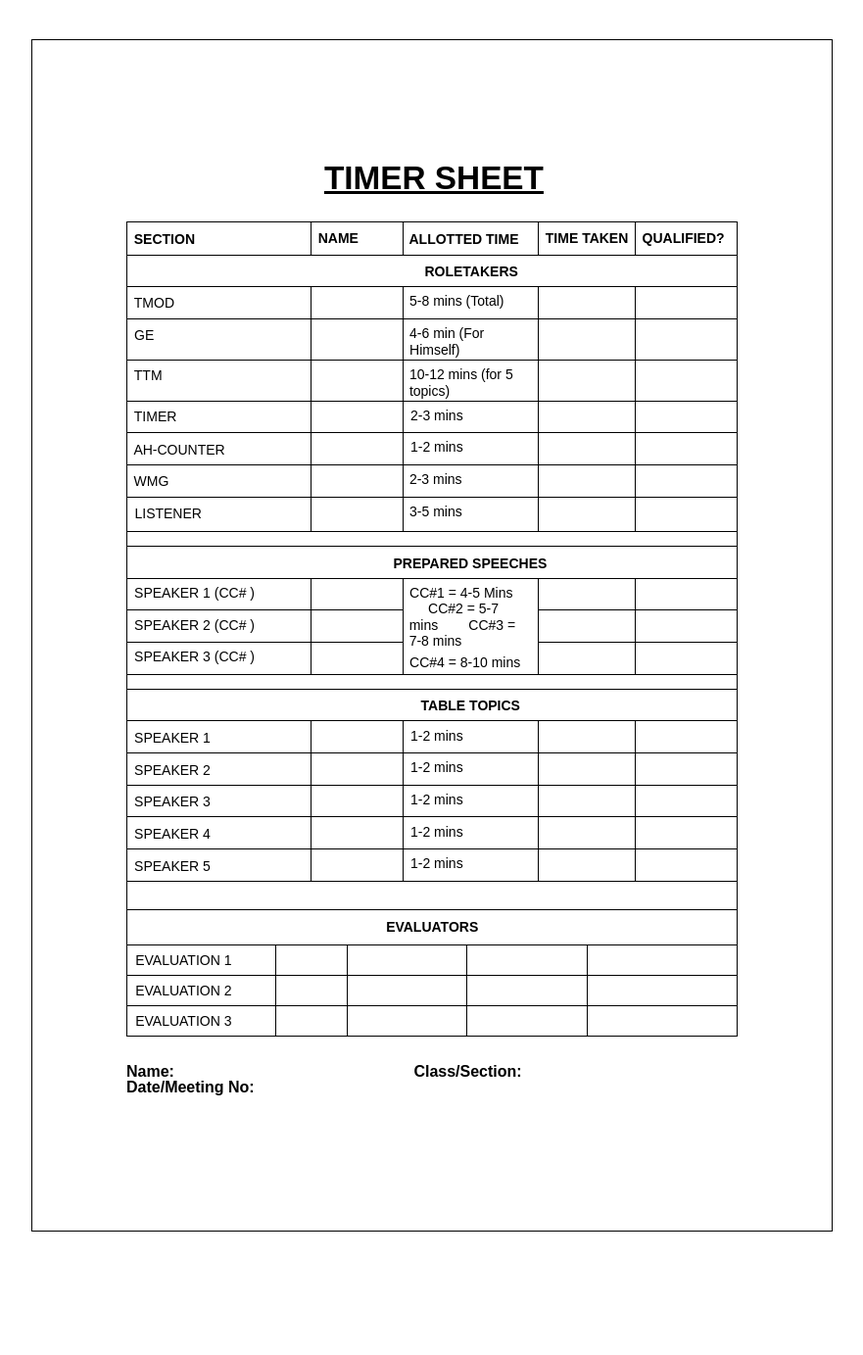
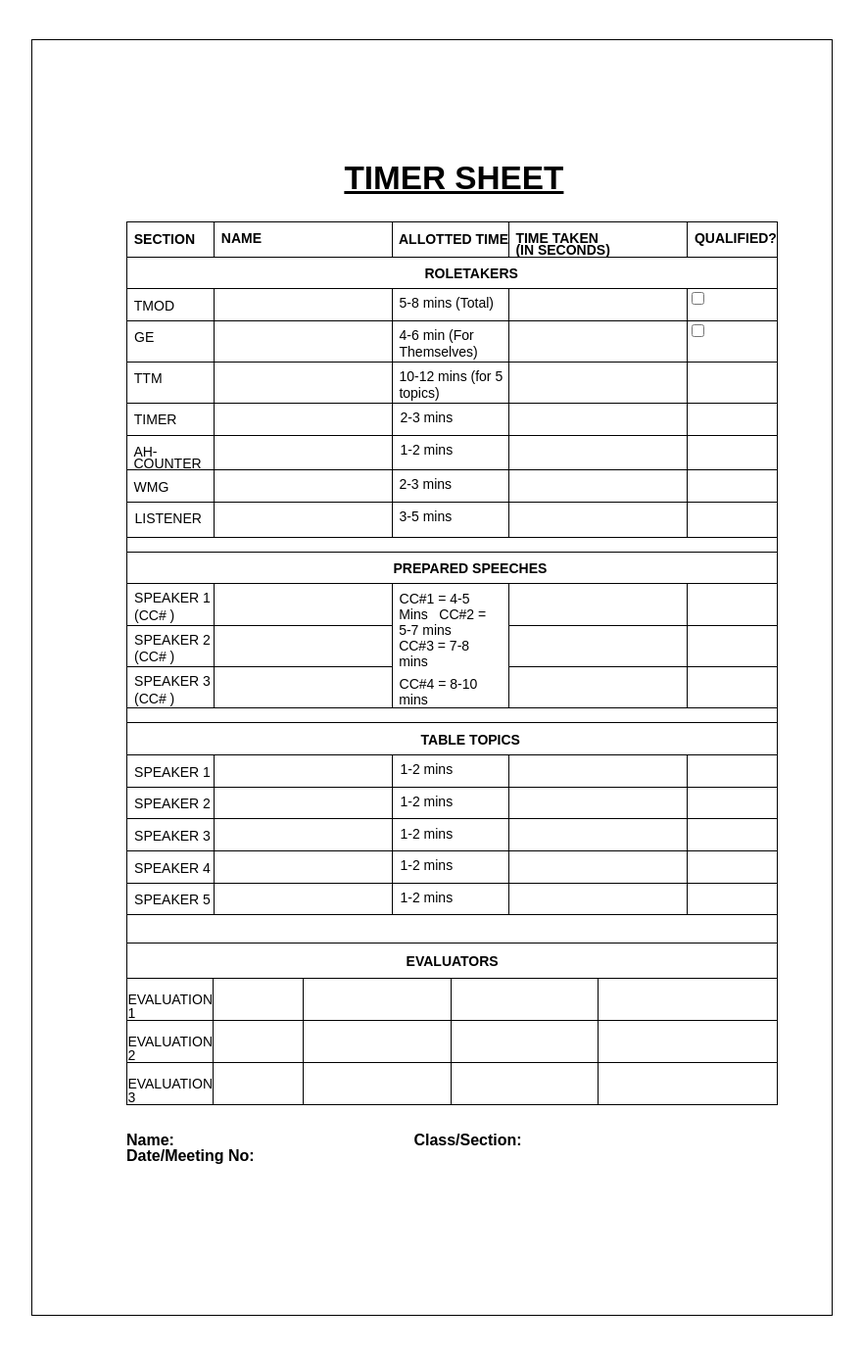
Before and after one commit to DarthKitten2130/gaveladmin, a Flask app: page /timer in a window 1280 px wide. Shown: the whole page at 98% size, without its empty margins (199-1080 px from the left). Before the commit the page ends 1257 px from the top, so only its background shows below. Run offline with Flask 3, Linux system fonts and the light colour scheme.

Commit message:
continued timer sheet

```diff
--- a/app.py
+++ b/app.py
@@ -1,7 +1,8 @@
 from flask import Flask, templating, redirect, request, session
 
 app = Flask(__name__)
-app.secret_key= 'root'
+app.secret_key = 'root'
+
 
 @app.route('/', methods=['GET', 'POST'])
 def home():
@@ -30,8 +31,8 @@
 
 @app.route('/timer', methods=['GET', 'POST'])
 def timer():
+
     return templating.render_template("timer.html")
-
 
 
 if __name__ == "__main__":
--- a/templates/timer.html
+++ b/templates/timer.html
@@ -14,6 +14,7 @@
     </div>
     <p class="c40 c45"><span class="c0"></span></p><a id="t.d7c35b17ebf74a96954461553dec97ae770707da"></a><a
         id="t.0"></a>
+    <form>
     <table class="c63">
         <tr class="c16">
             <td class="c24" colspan="2" rowspan="1">
@@ -26,7 +27,7 @@
                 <p class="c35"><span class="c4">ALLOTTED</span><span>&nbsp;</span><span class="c4">TIME</span></p>
             </td>
             <td class="c9" colspan="2" rowspan="1">
-                <p class="c59"><span class="c4">TIME</span><span>&nbsp;</span><span class="c4">TAKEN</span></p>
+                <p class="c59"><span class="c4">TIME</span><span>&nbsp;</span><span class="c4">TAKEN <br>(IN SECONDS)</span></p>
             </td>
             <td class="c2" colspan="1" rowspan="1">
                 <p class="c19"><span class="c4">QUALIFIED?</span></p>
@@ -42,16 +43,16 @@
                 <p class="c56"><span class="c0">TMOD</span></p>
             </td>
             <td class="c12" colspan="2" rowspan="1">
-                <p class="c6"><span class="c1"></span></p>
+                <p class="c6"><span class="c1"><input type="text" name="n1" id="n1" required></span></p>
             </td>
             <td class="c18" colspan="2" rowspan="1">
                 <p class="c26"><span class="c0">5-8 mins (Total)</span></p>
             </td>
             <td class="c9" colspan="2" rowspan="1">
-                <p class="c6"><span class="c1"></span></p>
+                <p class="c6"><span class="c1"><input type="number" name="t1" id="t1" min="0" required></span></p>
             </td>
             <td class="c2" colspan="1" rowspan="1">
-                <p class="c6"><span class="c1"></span></p>
+                <p class="c6"><span class="c1"><input type="checkbox" name="q1" id="q1"></span></p>
             </td>
         </tr>
         <tr class="c22">
@@ -59,16 +60,16 @@
                 <p class="c69"><span class="c0">GE</span></p>
             </td>
             <td class="c12" colspan="2" rowspan="1">
-                <p class="c6"><span class="c1"></span></p>
+                <p class="c6"><span class="c1"><input type="text" name="n2" id="n2" required></span></p>
             </td>
             <td class="c18" colspan="2" rowspan="1">
-                <p class="c26"><span class="c0">4-6 min (For Himself)</span></p>
+                <p class="c26"><span class="c0">4-6 min (For Themselves)</span></p>
             </td>
             <td class="c9" colspan="2" rowspan="1">
-                <p class="c6"><span class="c1"></span></p>
+                <p class="c6"><span class="c1"><input type="number" name="t2" id="t2" min="0" required></span></p>
             </td>
             <td class="c2" colspan="1" rowspan="1">
-                <p class="c6"><span class="c1"></span></p>
+                <p class="c6"><span class="c1"><input type="checkbox" name="t2" id="t2"></span></p>
             </td>
         </tr>
         <tr class="c22">
@@ -174,8 +175,8 @@
                 <p class="c6"><span class="c1"></span></p>
             </td>
             <td class="c18" colspan="2" rowspan="3">
-                <p class="c39"><span class="c0">CC#1 = 4-5 Mins &nbsp; &nbsp; &nbsp; &nbsp;CC#2 = 5-7 mins &nbsp; &nbsp;
-                        &nbsp; &nbsp;CC#3 = 7-8 mins </span></p>
+                <p class="c39"><span class="c0">CC#1 = 4-5 Mins &nbsp; CC#2 = 5-7 mins &nbsp;
+                        CC#3 = 7-8 mins </span></p>
                 <p class="c39"><span class="c0">CC#4 = 8-10 mins</span></p>
             </td>
             <td class="c9" colspan="2" rowspan="1">
@@ -383,6 +384,7 @@
     <div>
         <p class="c6"><span class="c0"></span></p>
     </div>
+</form>
 </body>
 
 </html>
```
